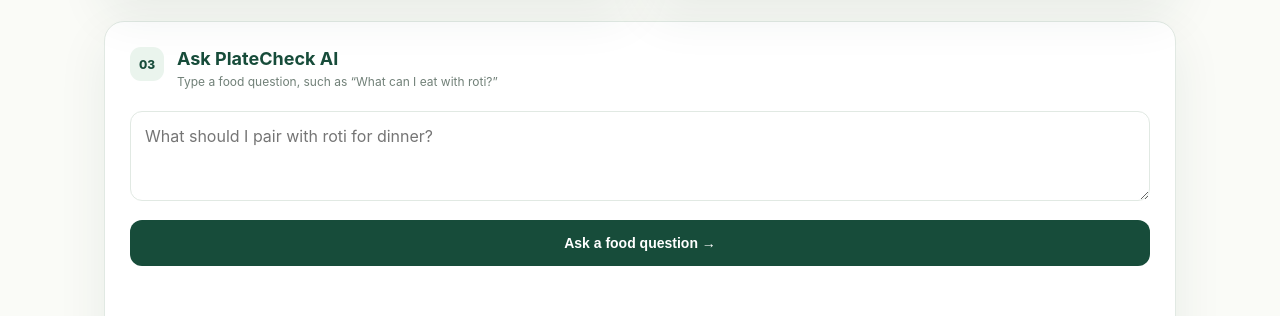
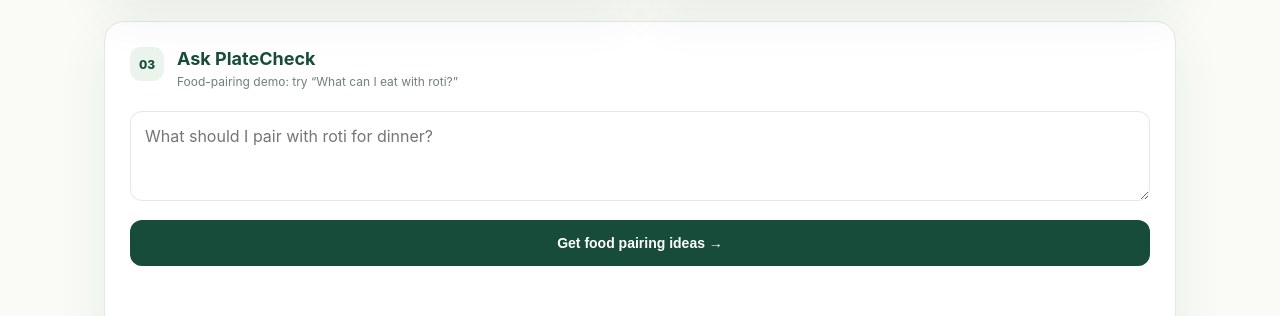
Before and after one commit to kaverideepasriram-create/platecheck-ai, a website: page docs/index.html in a window 1280 px wide. Shown: the part 824-1140 px from the top of the page. Drawn offline with Linux system fonts and the light colour scheme.

Commit message:
Clarify food pairing feature is a demo

```diff
--- a/docs/index.html
+++ b/docs/index.html
@@ -61,10 +61,10 @@
 
 
     <section class="upload-card" style="margin-top:24px">
-      <div class="section-heading"><span class="step">03</span><div><h2>Ask PlateCheck AI</h2><p>Type a food question, such as “What can I eat with roti?”</p></div></div>
+      <div class="section-heading"><span class="step">03</span><div><h2>Ask PlateCheck</h2><p>Food-pairing demo: try “What can I eat with roti?”</p></div></div>
       <form id="chatForm">
         <textarea id="chatQuestion" rows="3" maxlength="1000" placeholder="What should I pair with roti for dinner?" style="width:100%;padding:14px;border:1px solid var(--line);border-radius:12px;font:inherit;resize:vertical"></textarea>
-        <button class="primary-button" type="submit" id="chatButton">Ask a food question →</button>
+        <button class="primary-button" type="submit" id="chatButton">Get food pairing ideas →</button>
       </form>
       <div id="chatAnswer" aria-live="polite" style="margin-top:14px"></div>
     </section>
```
